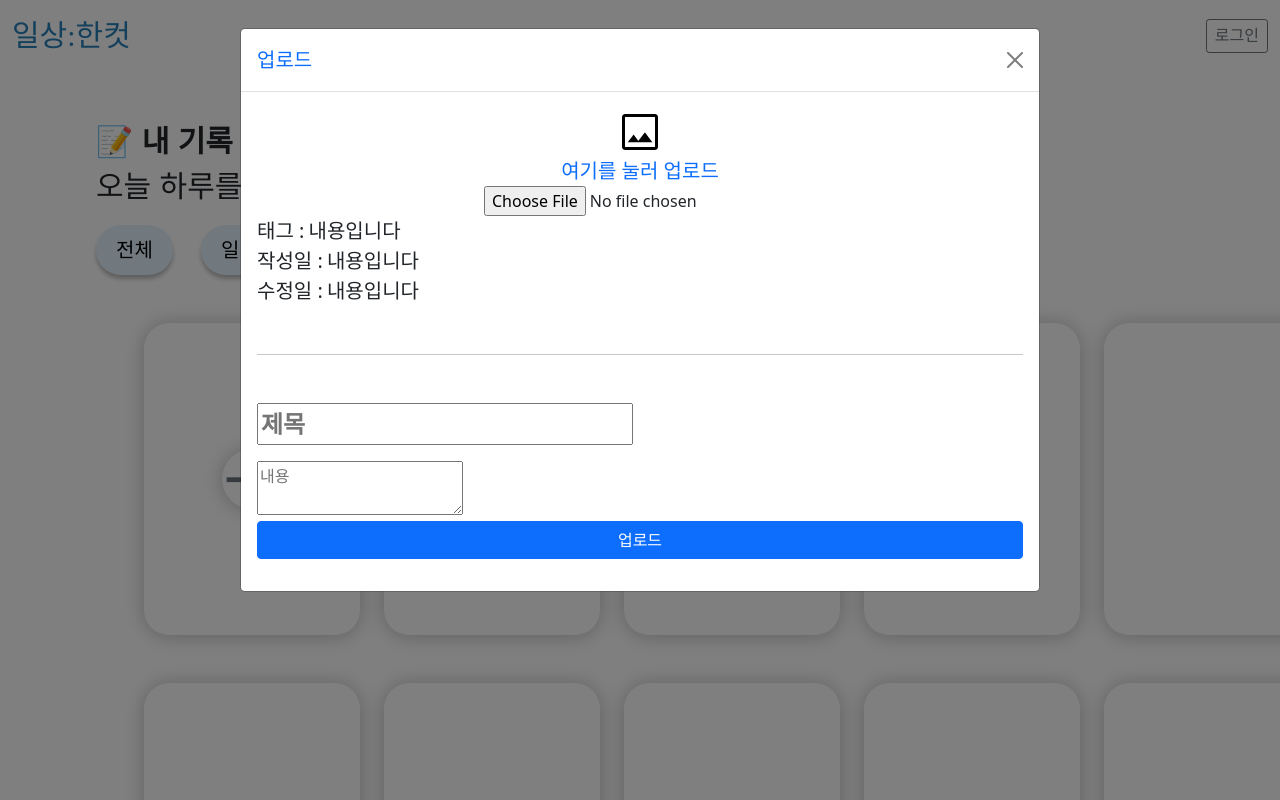
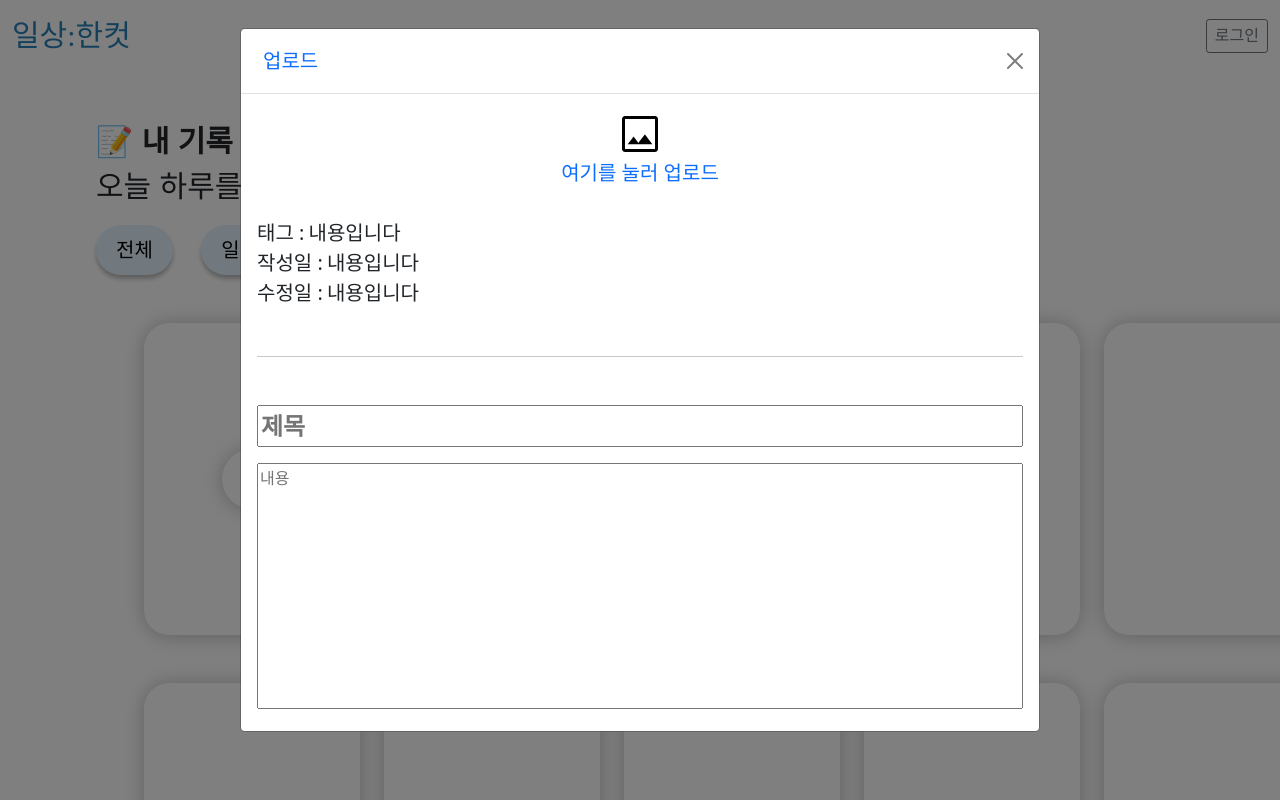
Before and after one commit to leey00nsu/ToyProject_GDSC2022, a Django app: template templates/contents/content.html in a window 1280 px wide, after a click that opens the changed part. Run offline with Django 4.2, Linux system fonts and the light colour scheme; the template is opened without the code that fills it, so the values that code supplies are empty; some libraries are stand-ins or nearby versions; some web fonts are replaced.

Commit message:
:lipstick: UI 수정
.

```diff
--- a/contents/views.py
+++ b/contents/views.py
@@ -7,6 +7,7 @@ from .models import NewPost
 def post_new(request):
 
     if request.method == 'POST':
+
 
         post = NewPost()
         post.user = request.user.username
--- a/static/css/main.css
+++ b/static/css/main.css
@@ -92,3 +92,9 @@ footer {
 a {
   text-decoration-line: none;
 }
+
+.hover-dark:hover {
+  background-color: darkgray;
+  opacity: 0.9;
+  cursor: pointer;
+}
--- a/templates/contents/content.html
+++ b/templates/contents/content.html
@@ -8,25 +8,29 @@
 {% endblock%}
 <!--  -->
 {% block content %}
-<div class="pt-5 pb-5">
+<div class="pt-5 pb-5 notosanskr">
   <div class="d-flex justify-content-start ms-5">
     <div class="d-flex flex-column ms-5">
-      <div class="sub-text notosanskr text-bold">📝 내 기록</div>
-      <div class="sub-text notosanskr text-regular"
-        >오늘 하루를 기록해보세요</div>
+      <div class="sub-text text-bold">📝 내 기록</div>
+      <div class="sub-text text-regular">오늘 하루를 기록해보세요</div>
       <div class="pt-3">
-        <button class="btn-tag fs-5 notosanskr me-4">전체</button>
-        <button class="btn-tag fs-5 notosanskr me-4">일기</button>
-        <button class="btn-tag fs-5 notosanskr me-4">메모</button>
+        <button class="btn-tag fs-5 me-4">전체</button>
+        <button class="btn-tag fs-5 me-4">일기</button>
+        <button class="btn-tag fs-5 me-4">메모</button>
       </div>
       <div class="pt-5 ms-5 d-flex">
-          <div class="content-box drop-shadow me-4 d-flex justify-content-center align-items-center">
-            <button class="btn-add drop-shadow d-flex flex-column justify-content-center align-items-center main-text text-secondary"
+        <div
+          class="content-box drop-shadow me-4 d-flex justify-content-center align-items-center"
+        >
+          <button
+            class="btn-add drop-shadow d-flex flex-column justify-content-center align-items-center main-text text-secondary fs-3"
             data-bs-toggle="modal"
-            data-bs-target="#PostModal">
+            data-bs-target="#PostModal"
+          >
             ＋
           </button>
         </div>
+
         <div class="content-box drop-shadow me-4"></div>
         <div class="content-box drop-shadow me-4"></div>
         <div class="content-box drop-shadow me-4"></div>
@@ -44,29 +48,54 @@
     </div>
   </div>
 </div>
-</div>
 
 <!-- 모달 화면 -->
-<div class="modal fade" id="PostModal" tabindex="-1" aria-labelledby="exampleModalLabel" aria-hidden="true">
+<div
+  class="modal fade"
+  id="PostModal"
+  tabindex="-1"
+  aria-labelledby="exampleModalLabel"
+  aria-hidden="true"
+>
   <div class="modal-dialog modal-lg">
     <div class="modal-content">
+      <form
+        action="{% url 'contents:post_new' %}"
+        method="POST"
+        enctype="multipart/form-data"
+      >
+        {% csrf_token %}
         <div class="modal-header">
-        <div type="button" class="modal-title fs-5 text-primary" id="PostModalLabel">업로드</div>
-        <button type="button" class="btn-close" data-bs-dismiss="modal" aria-label="Close"></button>
+          <button
+            value="upload"
+            type="submit"
+            class="modal-title fs-5 border-0 bg-white text-primary"
+            id="PostModalLabel"
+          >
+            업로드
+          </button>
+          <button
+            type="button"
+            class="btn-close"
+            data-bs-dismiss="modal"
+            aria-label="Close"
+          ></button>
         </div>
         <div class="modal-body">
-        <form action="{% url 'contents:post_new' %}" method="POST" enctype="multipart/form-data">
           <div class="d-flex flex-column">
             <!-- 사진 업로드 -->
-          <div type="button" class="d-flex flex-column justify-content-center align-items-center">
-              <img src="{%static 'images/upload.png' %}">
+            <label for="imgfile">
+              <div
+                class="d-flex flex-column justify-content-center align-items-center hover-dark"
+              >
+                <img src="{%static 'images/upload.png' %}" />
                 <div class="fs-5 text-primary">여기를 눌러 업로드</div>
-              <input type='file' name='imgfile'>
               </div>
+            </label>
+            <input class="invisible" type="file" id="imgfile" name="imgfile" />
 
             <!-- 태그,시간 -->
 
-            {% csrf_token %}
             <div>
               <span class="fs-5">태그 :</span>
               <span class="fs-5">내용입니다</span>
@@ -81,30 +110,33 @@
             </div>
 
             <!-- 수평가로선 -->
-              <hr class="mt-5 mb-5"/>
+            <hr class="mt-5 mb-5" />
 
             <!-- 내용 -->
             <div>
               <span>
-                  <input class="fs-4 text-bold" name="title" placeholder="제목">
+                <input
+                  class="fs-4 text-bold w-100"
+                  name="title"
+                  placeholder="제목"
+                />
               </span>
             </div>
             <div class="mt-3">
               <span>
-                  <textarea name="body" placeholder="내용"></textarea>
+                <textarea
+                  rows="10"
+                  style="resize: none"
+                  class="w-100"
+                  name="body"
+                  placeholder="내용"
+                ></textarea>
               </span>
             </div>
-              <button
-                value="upload"
-                type="submit"
-                class="btn btn-primary w-100 mb-3"
-              >
-                업로드
-              </button>
+          </div>
+        </div>
       </form>
     </div>
   </div>
 </div>
-  </div>
-</div>
 {% endblock %}
--- a/templates/main_view/main.html
+++ b/templates/main_view/main.html
@@ -1,6 +1,6 @@
 {% load static %}
 <!DOCTYPE html>
-<html lang="kr">
+<html lang="ko">
   <head>
     <!-- Required meta tags -->
     <meta charset="utf-8" />
```
Lines whose indentation alone changed are shown as unchanged.
